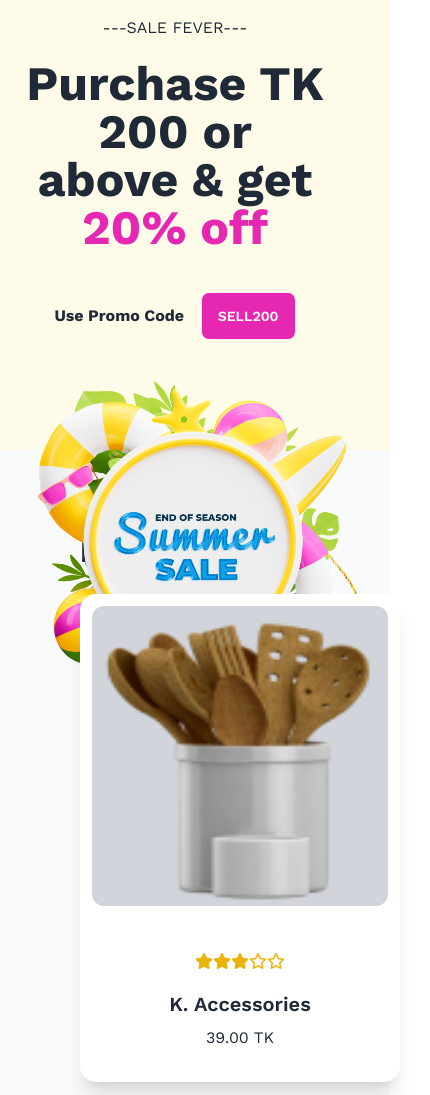
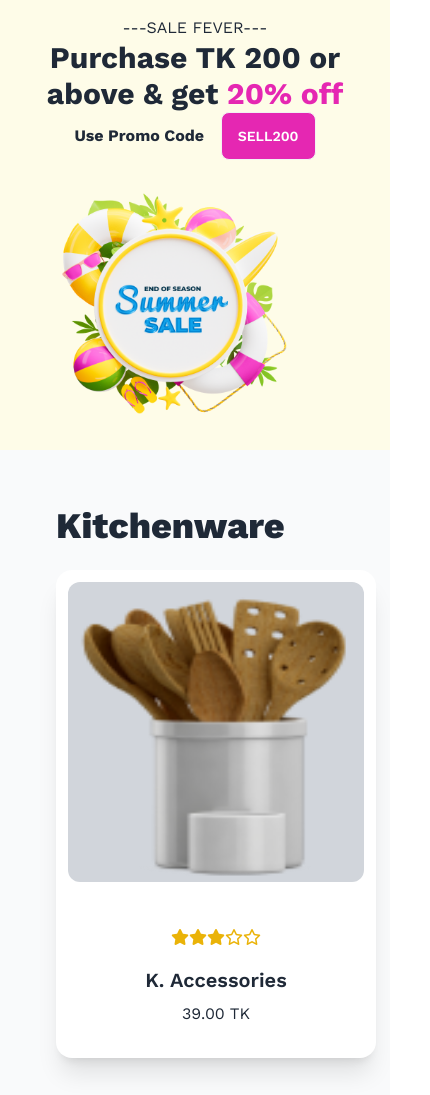
Before and after one commit to mdmomenulislam1/Summer-Sale, a plain HTML site: page index.html in a window 390 px wide. Shown: the top 1095 px of the page, 430 px wide, since content can reach past the window. Drawn offline with nearby package versions, Linux system fonts and the light colour scheme.

Commit message:
Final bolte kicu nai commit

```diff
--- a/index.html
+++ b/index.html
@@ -35,15 +35,15 @@
             <div class="hero">
                 <div class="hero-content grid grid-cols-1 lg:grid-cols-2">
 
-                    <div class="text-center mr-10">
+                    <div class="text-center lg:mr-10">
                         <p>---SALE FEVER---</p>
-                        <h1 class="text-5xl font-bold mt-5">Purchase TK 200 or <br> above & get <span
+                        <h1 class="text-3xl lg:text-5xl font-bold lg:mt-5">Purchase TK 200 or <br> above & get <span
                                 class="text-[#E527B2]">20% off</span></h1>
-                        <p class="pt-10 font-bold">Use Promo Code <button
+                        <p class="lg:pt-10 font-bold">Use Promo Code <button
                                 class="btn bg-[#E527B2] text-white ml-3">SELL200</button></p>
                     </div>
                     <div>
-                        <img src="/images/Summer 1.png" class="rounded-lg text-center w-[400px]" />
+                        <img src="/images/Summer 1.png" class="rounded-lg text-center w-[250px] lg:w-[400px]" />
                     </div>
 
                 </div>
@@ -52,9 +52,9 @@
     </header>
 
     <!-- This is main section  -->
-    <main class=" p-20 bg-gray-50">
+    <main class="p-14 lg:p-20 bg-gray-50">
         <h1 class="text-4xl font-extrabold">Kitchenware</h1>
-        <div class="flex flex-col lg:flex-row gap-10 justify-between mt-3">
+        <div class="flex flex-col lg:flex-row lg:gap-10 justify-between mt-3">
 
 
             <!-- This is Kitchenware section  -->
@@ -215,7 +215,7 @@
                     </div>
                 </div>
             </section>
-            <section class="mt-3 w-[350px]">
+            <section class="mt-3 w-[300px] lg:w-[350px]">
                 <div class="bg-white p-4 rounded-xl">
                     <h2 class="text-2xl font-bold">Have coupon?</h2>
                     <input id="coupon-area" type="text" placeholder="Coupon code"
```
